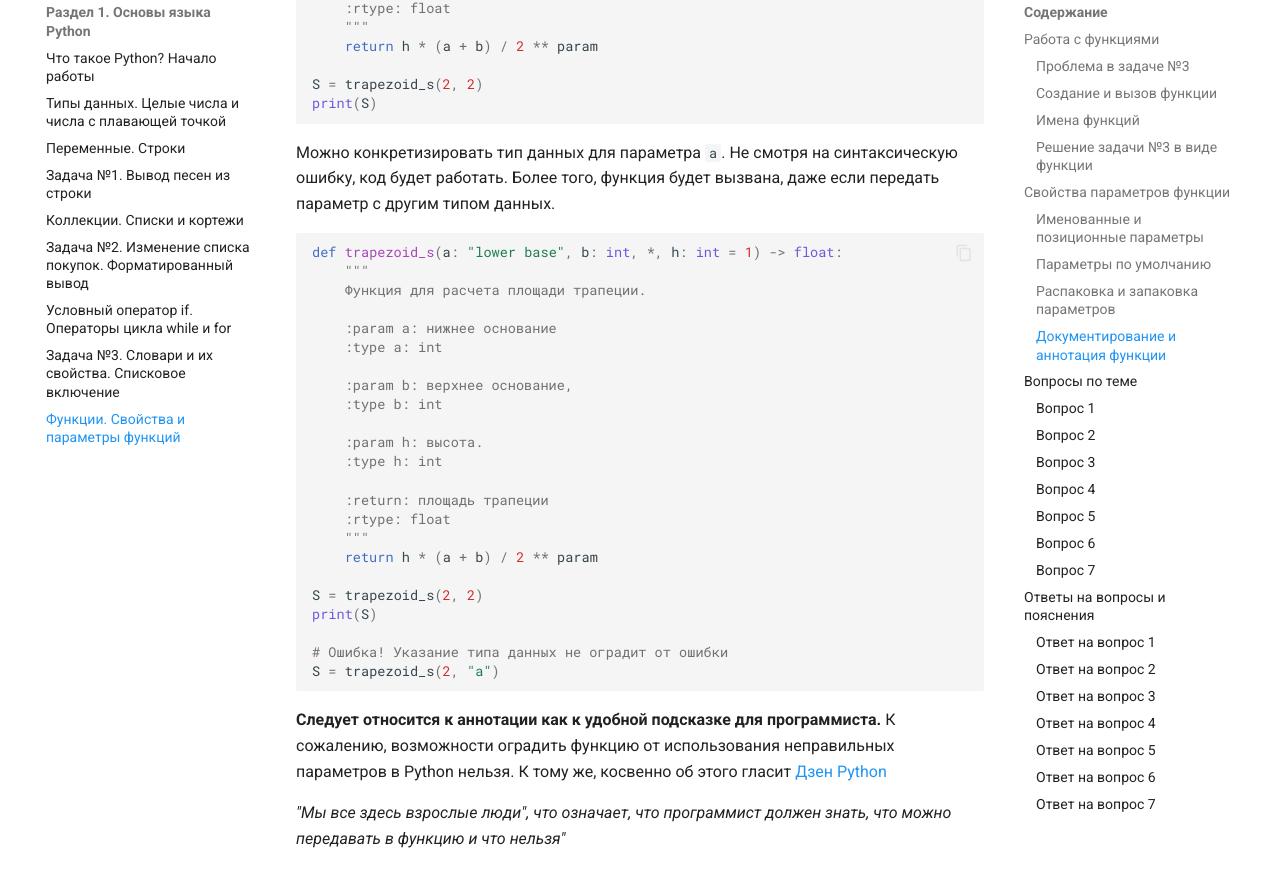
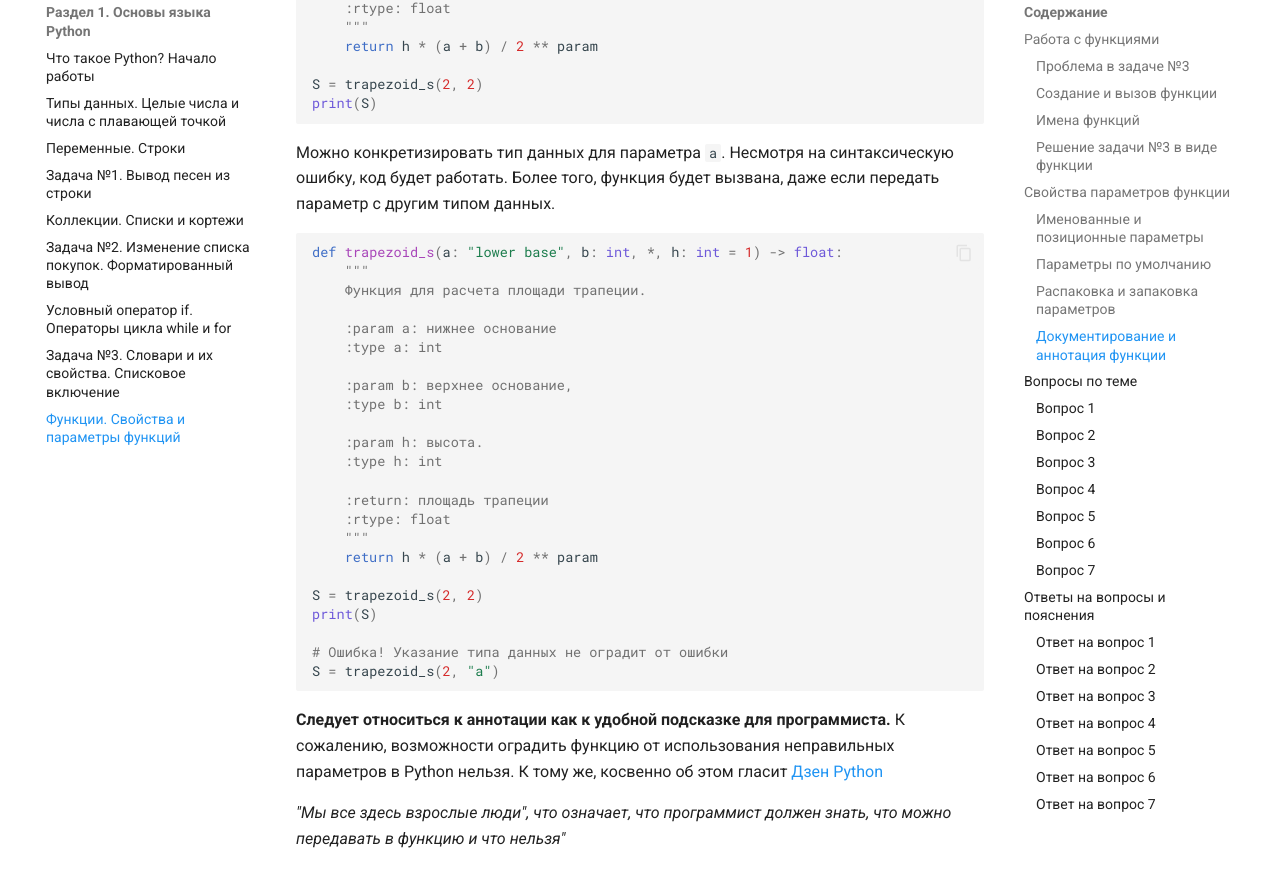
Before and after one commit to pyshkovni/python-base-course, an MkDocs documentation site: the page built from docs/markdowns/part_1/functions.md, in a window 1280 px wide and 1400 px high, scrolled down 10892 px. Shown: the part 117-987 px from the top of the window. Built offline with MkDocs 1.6.1 and Material for MkDocs 9.7.7, drawn with Linux system fonts in a browser that asks for light colours; some of the changed text lies outside the part shown.

Commit message:
Исправлены грамматические ошибки

````diff
--- a/docs/markdowns/part_1/functions.md
+++ b/docs/markdowns/part_1/functions.md
@@ -112,7 +112,7 @@
 
 ### Имена функций
 
-Имена переменных в Python обычно обозначают существительные. Тогда **функция должна содержать в указание на действие** _(get, add и др.)_ и то над чем, это действие совершается _(get_value, divide_number)_.
+Имена переменных в Python обычно обозначают существительные. Тогда **функция должна содержать указание на действие** _(get, add и др.)_ и то над чем, это действие совершается _(get_value, divide_number)_.
 
 **Остальные правила повторяют правила записи имен переменных**:
 
@@ -473,7 +473,7 @@
 print(S)
 ```
 
-Можно конкретизировать тип данных для параметра `a`. Не смотря на синтаксическую ошибку, код будет работать. Более того, функция будет вызвана, даже если передать параметр с другим типом данных.
+Можно конкретизировать тип данных для параметра `a`. Несмотря на синтаксическую ошибку, код будет работать. Более того, функция будет вызвана, даже если передать параметр с другим типом данных.
 
 ```Python
 def trapezoid_s(a: "lower base", b: int, *, h: int = 1) -> float:
@@ -501,7 +501,7 @@
 S = trapezoid_s(2, "a")
 ```
 
-**Следует относится к аннотации как к удобной подсказке для программиста.** К сожалению, возможности оградить функцию от использования неправильных параметров в Python нельзя. К тому же, косвенно об этого гласит [Дзен Python](https://ru.wikipedia.org/wiki/.%D0%94%D0%B7%D0%B5%D0%BD_%D0%9F%D0%B0%D0%B9%D1%82%D0%BE%D0%BD%D0%B0)
+**Следует относиться к аннотации как к удобной подсказке для программиста.** К сожалению, возможности оградить функцию от использования неправильных параметров в Python нельзя. К тому же, косвенно об этом гласит [Дзен Python](https://ru.wikipedia.org/wiki/.%D0%94%D0%B7%D0%B5%D0%BD_%D0%9F%D0%B0%D0%B9%D1%82%D0%BE%D0%BD%D0%B0)
 
 _"Мы все здесь взрослые люди", что означает, что программист должен знать, что можно передавать в функцию и что нельзя"_
 
````
Also changed, not shown: other parts of docs/markdowns/part_1/functions.md (+4 -4 lines), docs/markdowns/index.md (+5 -5 lines).
